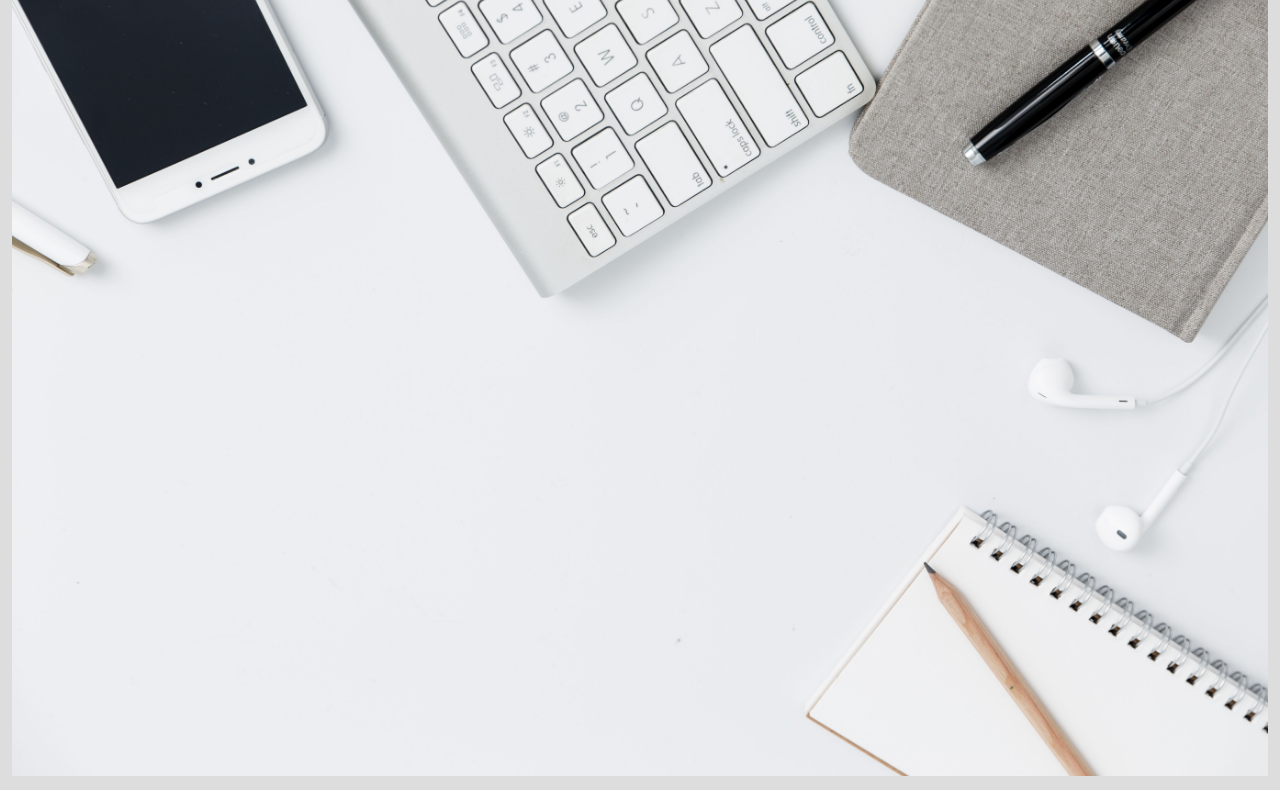
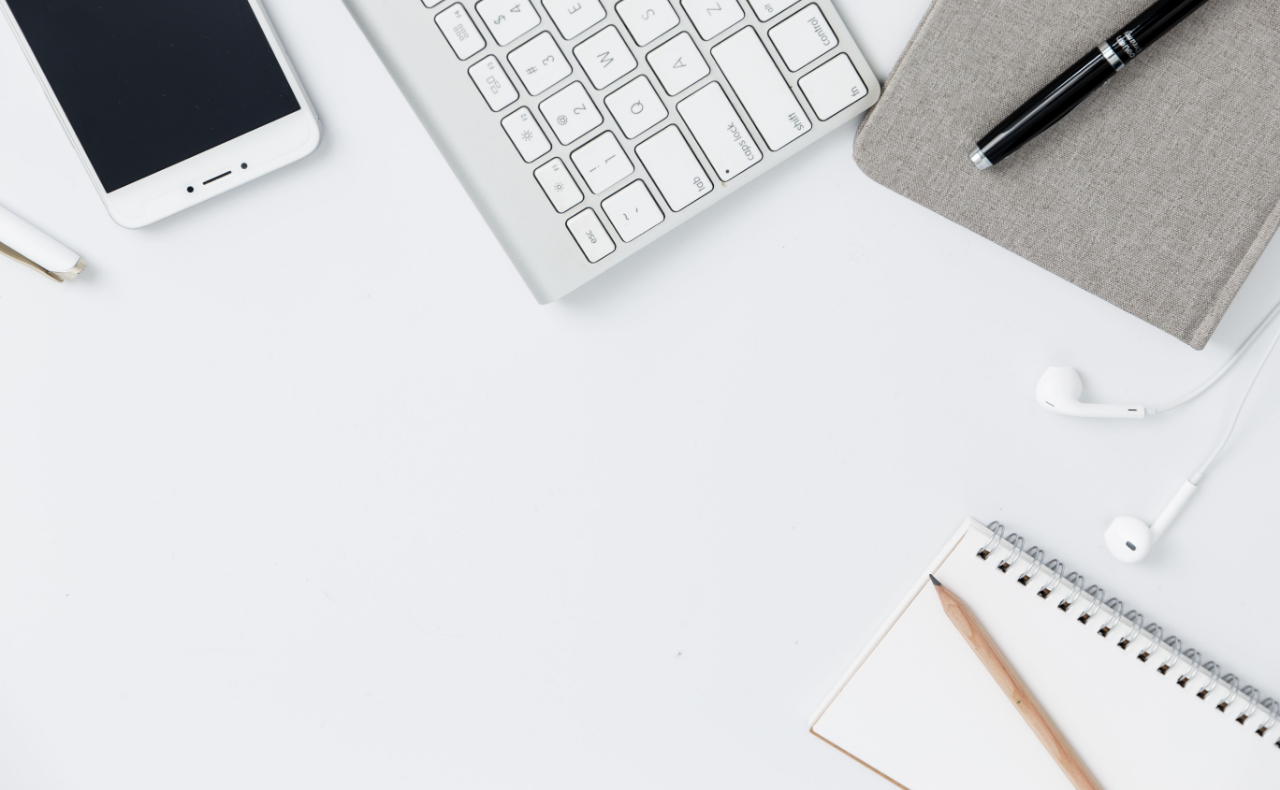
Before and after one commit to A-Boq/portfolio-project, a plain HTML site: page index.html in a window 1280 px wide. Shown: the part 61-851 px from the top of the page. Drawn offline with nearby package versions, Linux system fonts and the light colour scheme.

Commit message:
Fixed Main Banner to 100% width

```diff
--- a/index.html
+++ b/index.html
@@ -35,7 +35,7 @@
         <header>
             <div class="container-fluid">
                 <div class="row">
-                    <div class="col">
+                    <div class="col mx-0 px-0">
                         <img src="static/images/pexels-pixabay-373076.jpg" alt="Angelica.NZ" class="img-fluid max-width: 100%; height: auto;">
                     </div>
                 </div>
```
